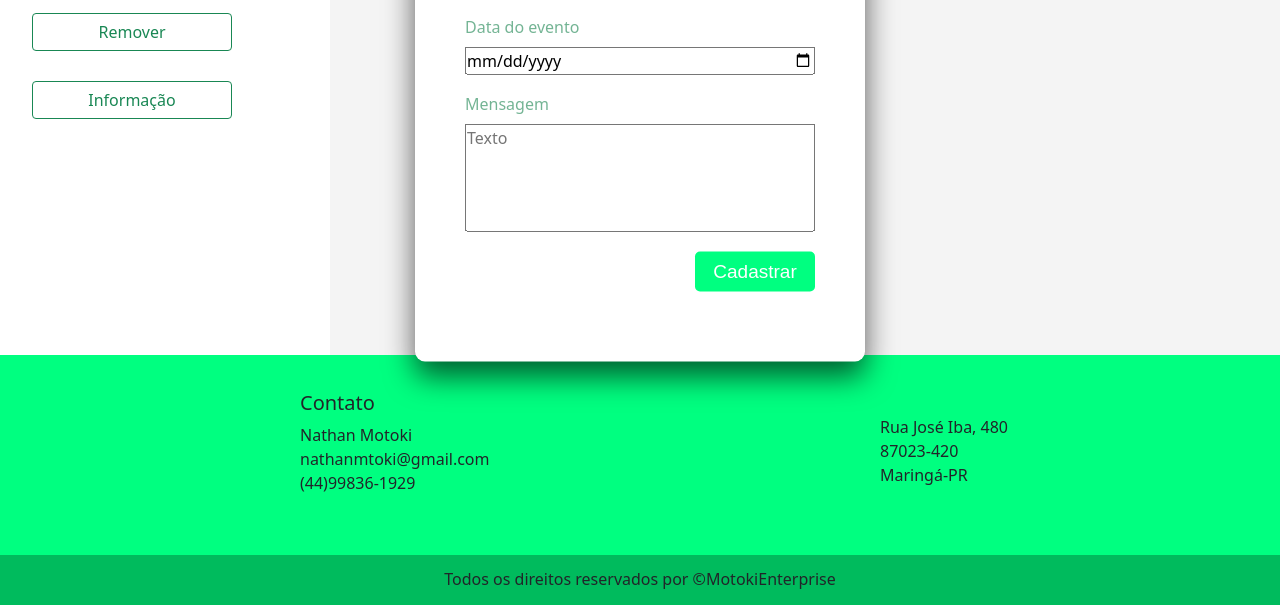
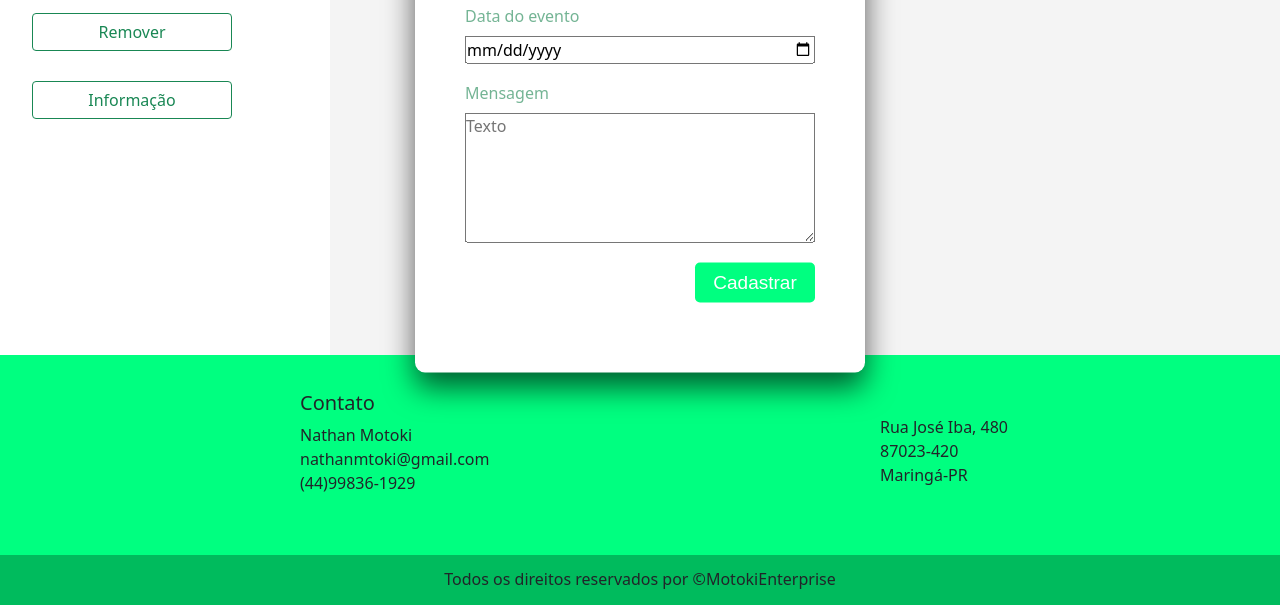
Before and after one commit to NathanMotoki/WebAgenda, a plain HTML site: page index.html in a window 1280 px wide. Both pictures are taken after a click on the button "Adicionar". Shown: the part 315-920 px from the top of the page. Drawn offline with Linux system fonts and the light colour scheme.

Commit message:
Realizando textarea

```diff
--- a/index.html
+++ b/index.html
@@ -66,7 +66,7 @@
             <h6>Data do evento</h6>
             <input class="popup-data" type="date" placeholder="Data">
             <h6>Mensagem</h6>
-            <input class="popup-msg" type="text" placeholder="Texto" id="text">
+            <textarea class="popup-msg" type="text" placeholder="Texto" id="text"></textarea>
             <input type="button" value="Cadastrar" class="cadastrar" onclick="cadastrar()">
         </div>
     </div>
--- a/style/index.css
+++ b/style/index.css
@@ -118,6 +118,11 @@ header {
     border: 1px solid rgb(0, 92, 46);
 }
 
+#popup textarea:focus {
+    outline: none;
+    border: 1px solid rgb(0, 92, 46);
+}
+
 #popup .conteudo .cadastrar {
     font-family: arial;
     background-color: rgb(0, 255, 128);
```
